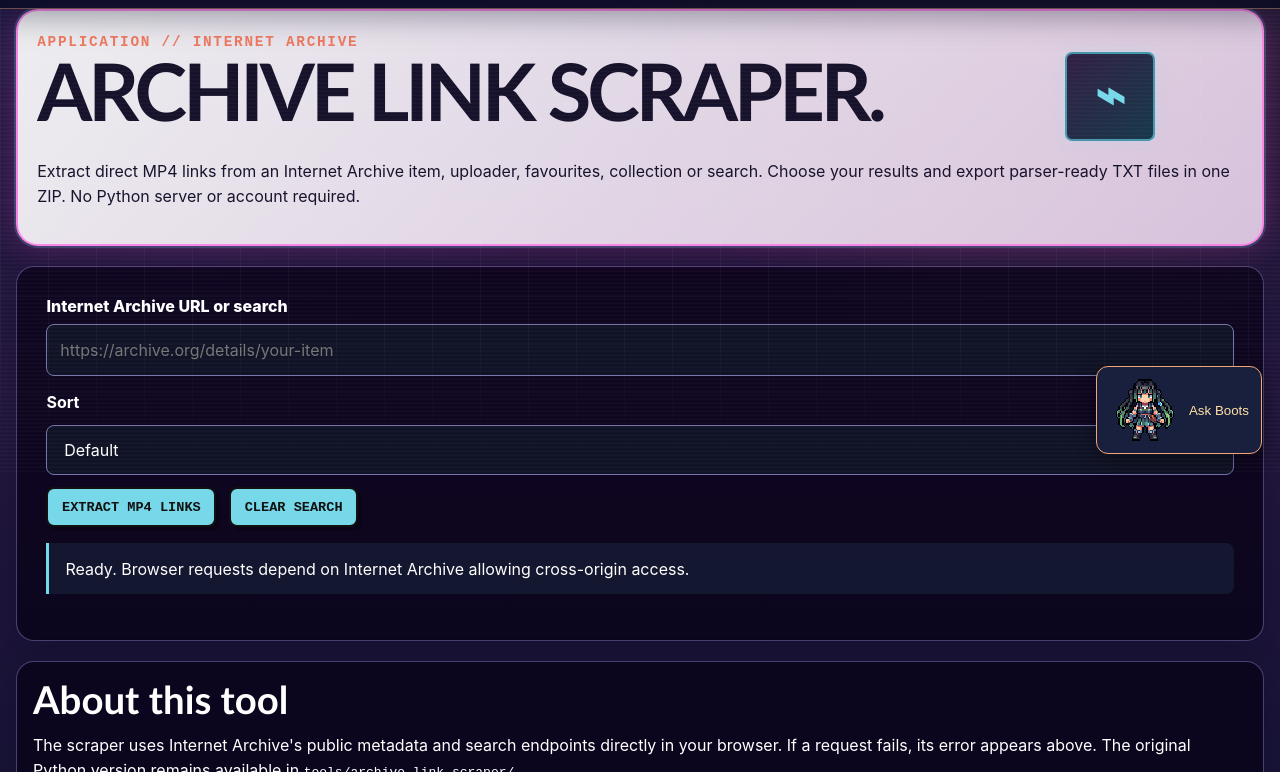
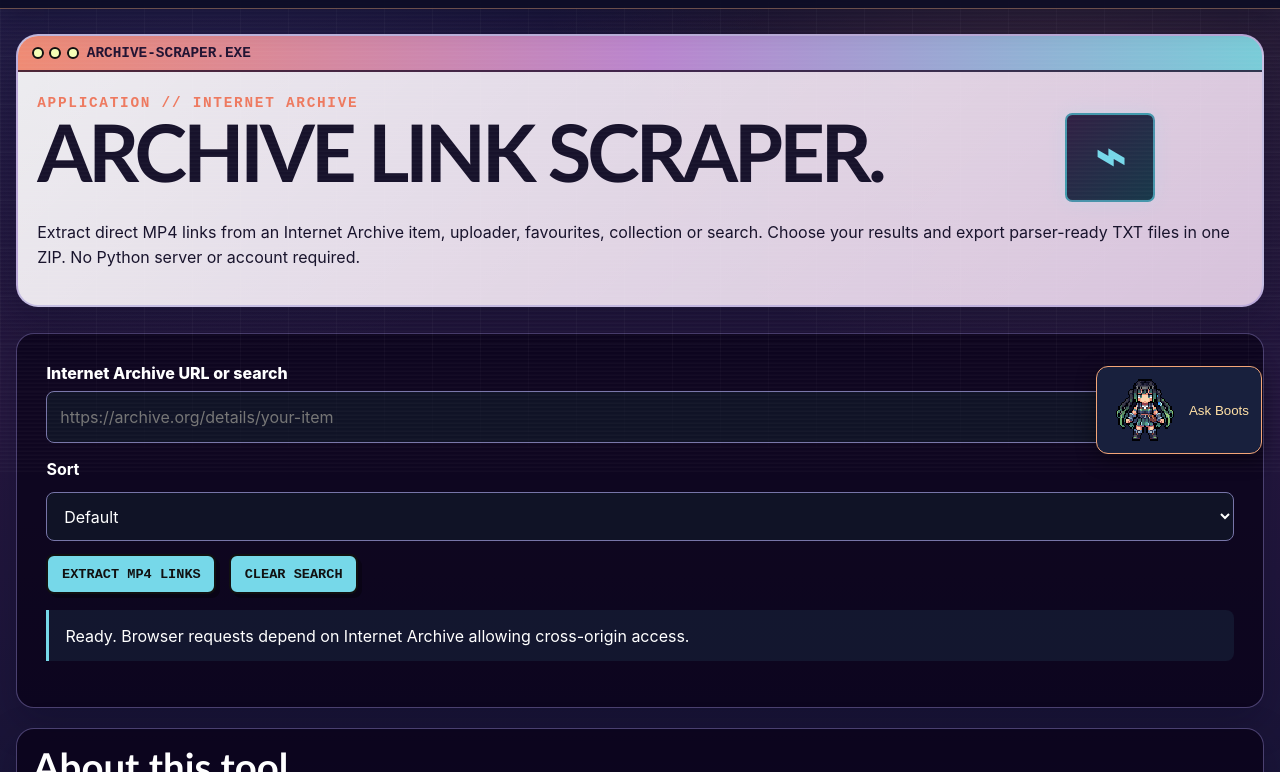
Before and after one commit to BootlegProductions/Bootleg-OS, a plain HTML site: page archive-scraper.html in a window 1280 px wide. Shown: the part 328-1100 px from the top of the page. Drawn offline with Linux system fonts and the light colour scheme.

Commit message:
Match app title windows to Weather and Clock

```diff
--- a/archive-scraper.html
+++ b/archive-scraper.html
@@ -16,7 +16,7 @@
     <meta name="twitter:title" content="Archive Link Scraper - Bootleg OS">
     <meta name="twitter:description" content="Archive Link Scraper — a browser tool for pulling media links from the Internet Archive.">
     <link rel="stylesheet" href="css/style.css?v=compressor-1">
-  <link rel="stylesheet" href="css/app-layout.css?v=1">
+  <link rel="stylesheet" href="css/app-layout.css?v=2">
   </head>
   <body>
     <header class="site-header">
@@ -70,7 +70,8 @@
       </div>
     </header>
     <main class="shell">
-      <section class="panel app-title-panel">
+      <section class="boot-window app-title-panel">
+        <div class="window-bar"><div class="lights" aria-hidden="true"><span></span><span></span><span></span></div> archive-scraper.exe</div>
         <div class="panel-content">
           <span class="eyebrow">Application // Internet Archive</span>
           <div class="app-heading-line"><h1>Archive Link Scraper.</h1><span class="app-icon app-heading-icon" aria-hidden="true">⌁</span></div>
```
